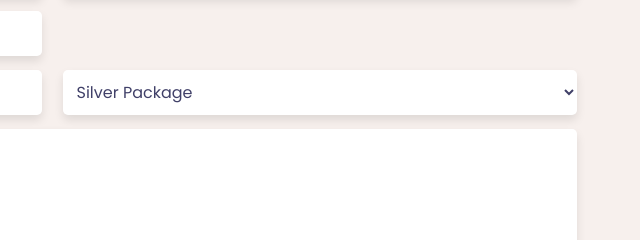
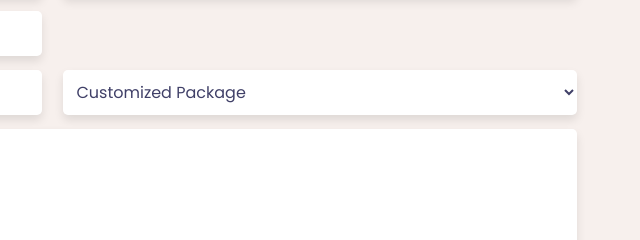
Before and after one commit to bishaldahal4777/manashvibanquet, a plain HTML site: page index.html in a window 1280 px wide. Shown: the part 4309-4549 px from the top of the page, 588-1228 px from the left. Drawn offline with nearby package versions, Linux system fonts and the light colour scheme.

Commit message:
index.html

```diff
--- a/index.html
+++ b/index.html
@@ -353,9 +353,10 @@
       <div class="inputBox">
           <input type="text" name="address" placeholder="your address" data-aos="fade-up">
           <select name="plan" data-aos="fade-up">
-             <option value="silver">Silver Package</option>
-             <option value="gold">Gold Package</option>
-             <option value="diamond">Diamond Package</option>
+             <option value="silver">Customized Package</option>
+             <option value="gold">Veg Package</option>
+             <option value="diamond">Gold Package</option>
+            <option value="diamond">Diamond Package</option>
           </select>
       </div>
 
```
